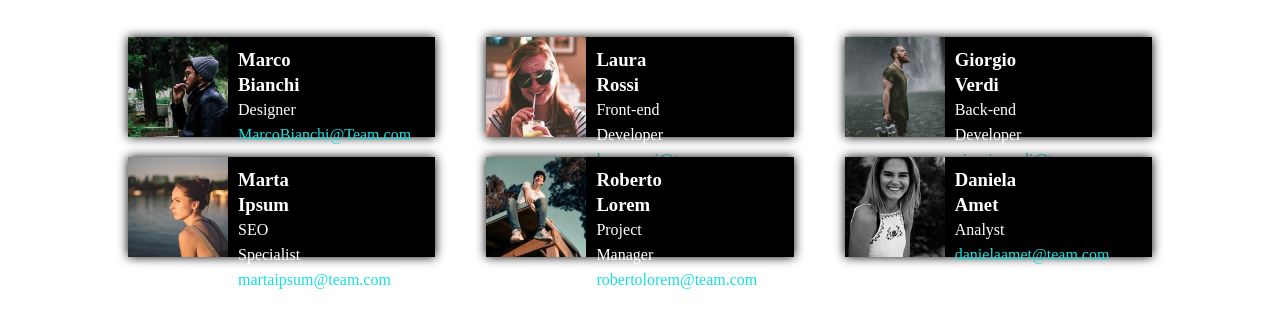
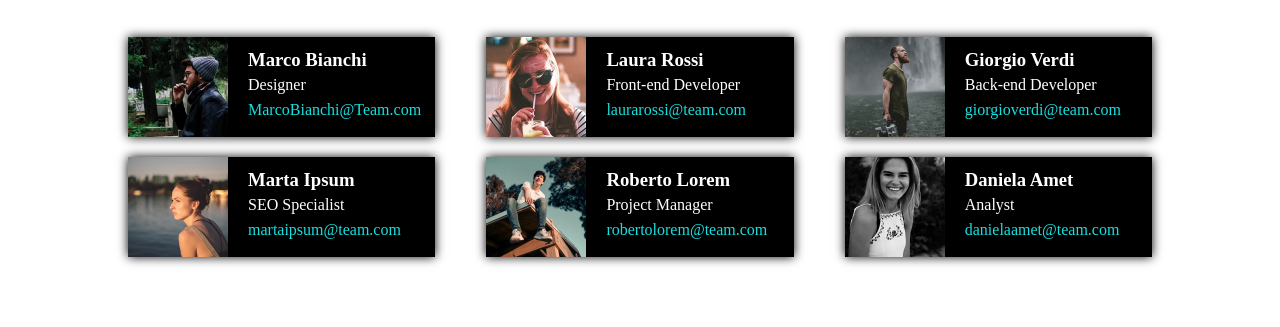
Before and after one commit to Edoardo-Monti/html-css-float-cards, a plain HTML site: page index.html in a window 1280 px wide. Shown: the part 173-500 px from the top of the page. Drawn offline with Linux system fonts and the light colour scheme.

Commit message:
Piccole correzioni finali

```diff
--- a/assets/style.css
+++ b/assets/style.css
@@ -68,8 +68,9 @@ img{
 
 .info{
     color: white;
-    padding: 10px 110px;
+    margin: 10px;
     line-height: 25px;
+    padding-left: 110px;
 }
 
 
```
